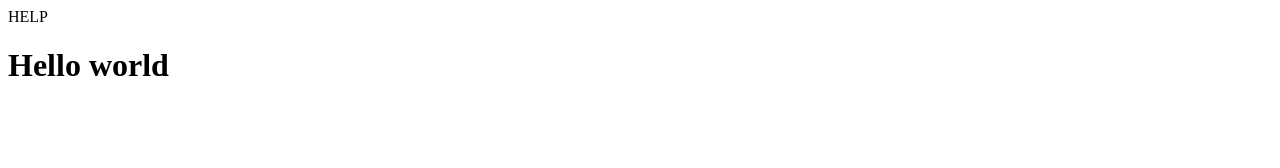
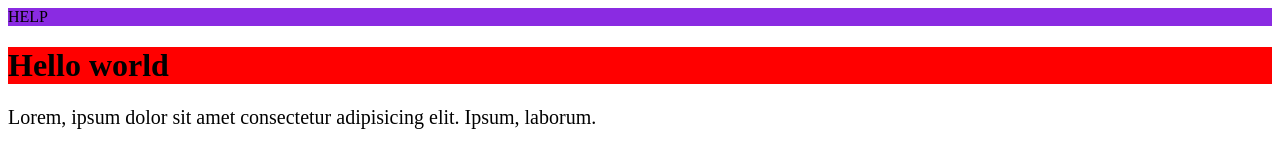
Before and after one commit to artemkarabanov/axit, a plain HTML site: page index.html in a window 1280 px wide. Drawn offline with Linux system fonts and the light colour scheme.

Commit message:
add changes

```diff
--- a/index.html
+++ b/index.html
@@ -5,9 +5,13 @@
     <meta http-equiv="X-UA-Compatible" content="IE=edge" />
     <meta name="viewport" content="width=device-width, initial-scale=1.0" />
     <title>Document</title>
+    <link rel="stylesheet" href="style.css" />
   </head>
   <body>
     <div>HELP</div>
     <h1>Hello world</h1>
+    <p class="text">
+      Lorem, ipsum dolor sit amet consectetur adipisicing elit. Ipsum, laborum.
+    </p>
   </body>
 </html>
--- a/style.css
+++ b/style.css
@@ -4,3 +4,6 @@ div {
 h1 {
   background-color: red;
 }
+.text {
+  font-size: 20px;
+}
```
